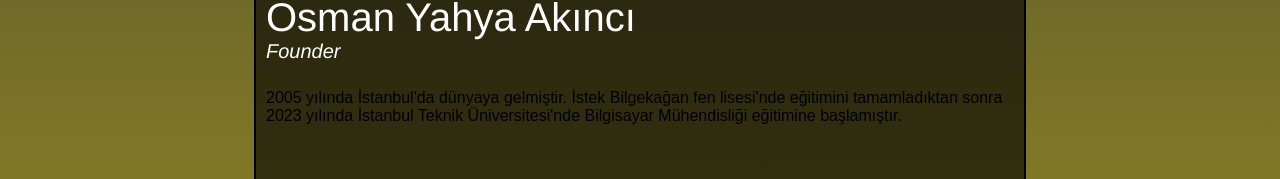
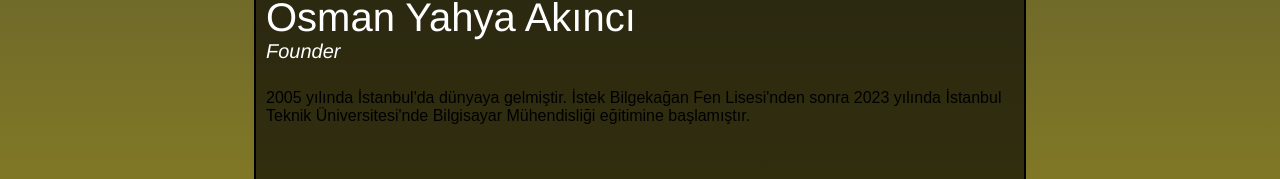
Before and after one commit to osman-yahya/feastComingSoon, a React (Vite) app: page /crew in a window 1280 px wide. Shown: the part 740-919 px from the top of the page. Built offline with nearby package versions, Linux system fonts and the light colour scheme.

Commit message:
Update Crew.jsx

```diff
--- a/src/pages/Crew.jsx
+++ b/src/pages/Crew.jsx
@@ -7,7 +7,7 @@ function Crew() {
     const text = "Crew"
 
     const crew = [
-        { name: "Osman Yahya Akıncı", title: "Founder", desc: "2005 yılında İstanbul'da dünyaya gelmiştir. İstek Bilgekağan fen lisesi'nde eğitimini tamamladıktan sonra 2023 yılında İstanbul Teknik Üniversitesi'nde Bilgisayar Mühendisliği eğitimine başlamıştır.", img: osmanImg, linkedin: "https://www.linkedin.com/in/akincio/", insta: "https://www.instagram.com/oosmanyahya" },
+        { name: "Osman Yahya Akıncı", title: "Founder", desc: "2005 yılında İstanbul'da dünyaya gelmiştir. İstek Bilgekağan Fen Lisesi'nden sonra 2023 yılında İstanbul Teknik Üniversitesi'nde Bilgisayar Mühendisliği eğitimine başlamıştır.", img: osmanImg, linkedin: "https://www.linkedin.com/in/akincio/", insta: "https://www.instagram.com/oosmanyahya" },
         { name: "Eylül Gülbeyaz", title: "CoFounder", desc: "I am happy to share that I started my undergraduate education at Istanbul Technical University", img: eylulImg, linkedin: "https://www.linkedin.com/in/eylül-ebrar-gülbeyaz-b0757422b/", insta: "https://www.instagram.com/eylul_gulbeyaz" },
         { name: "Baran Sarak", title: "CoFounder", desc: "I am a computer engineering student in Istanbul Technical University", img: baranImg, linkedin: "https://www.linkedin.com/in/baransarak/", insta: "https://www.instagram.com/baransrkk" },
     ]
```
